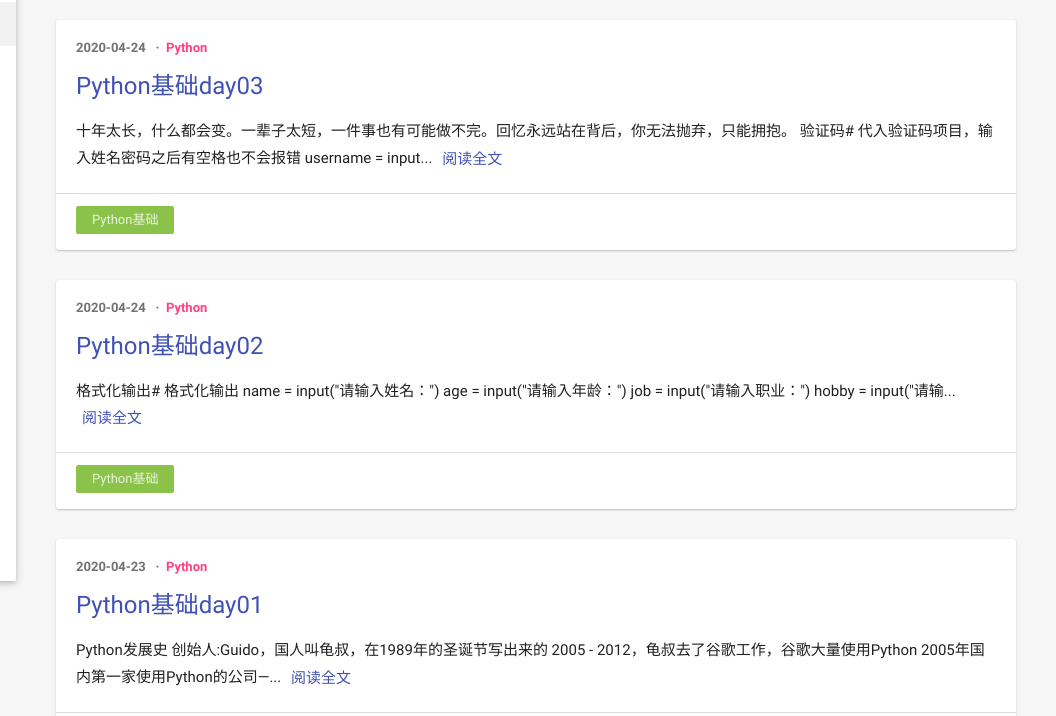
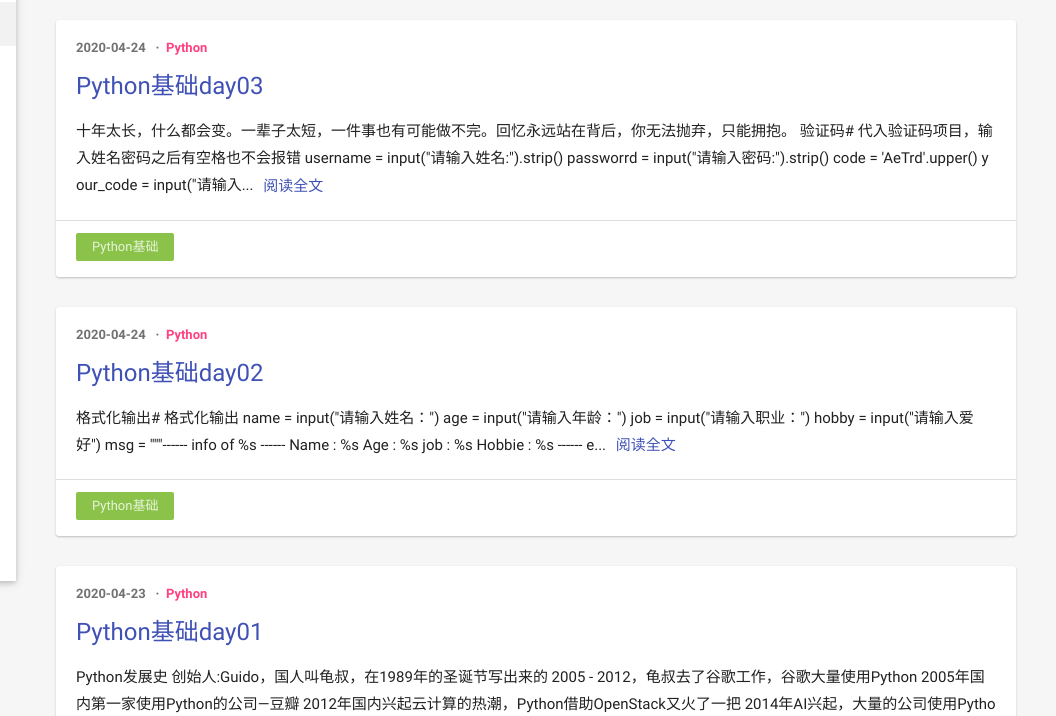
Before and after one commit to MF-ReStart/MF-ReStart.github.io, a plain HTML site: page index.html in a window 1280 px wide. Shown: the part 219-935 px from the top of the page, 224-1280 px from the left. Drawn offline with nearby package versions, Linux system fonts and the light colour scheme; some packages are replaced by stand-ins of ours; a script that the page names is missing.

Commit message:
Site updated: 2020-04-25 14:32:01

```diff
--- a/index.html
+++ b/index.html
@@ -178,7 +178,10 @@
 十年太长，什么都会变。一辈子太短，一件事也有可能做不完。回忆永远站在背后，你无法抛弃，只能拥抱。
 
 验证码# 代入验证码项目，输入姓名密码之后有空格也不会报错
-username = input...
+username = input("请输入姓名:").strip()
+passworrd = input("请输入密码:").strip()
+code = 'AeTrd'.upper()
+your_code = input("请输入...
 
 
         <a href="/2020/04/24/Python%E5%9F%BA%E7%A1%80day03/" class="post-more waves-effect waves-button">
@@ -229,7 +232,13 @@ username = input...
 name = input("请输入姓名：")
 age = input("请输入年龄：")
 job = input("请输入职业：")
-hobby = input("请输...
+hobby = input("请输入爱好")
+msg = """------ info of %s ------
+Name    : %s
+Age     : %s
+job     : %s
+Hobbie  : %s
+------ e...
 
 
         <a href="/2020/04/24/Python%E5%9F%BA%E7%A1%80day02/" class="post-more waves-effect waves-button">
@@ -279,7 +288,12 @@ hobby = input("请输...
         Python发展史
 创始人:Guido，国人叫龟叔，在1989年的圣诞节写出来的
 2005 - 2012，龟叔去了谷歌工作，谷歌大量使用Python
-2005年国内第一家使用Python的公司—...
+2005年国内第一家使用Python的公司—豆瓣
+2012年国内兴起云计算的热潮，Python借助OpenStack又火了一把
+2014年AI兴起，大量的公司使用Python去写算法
+直到2017年Python才真正进入大众的视野
+
+Pytho...
 
 
         <a href="/2020/04/23/Python%E5%9F%BA%E7%A1%80day01/" class="post-more waves-effect waves-button">
```
